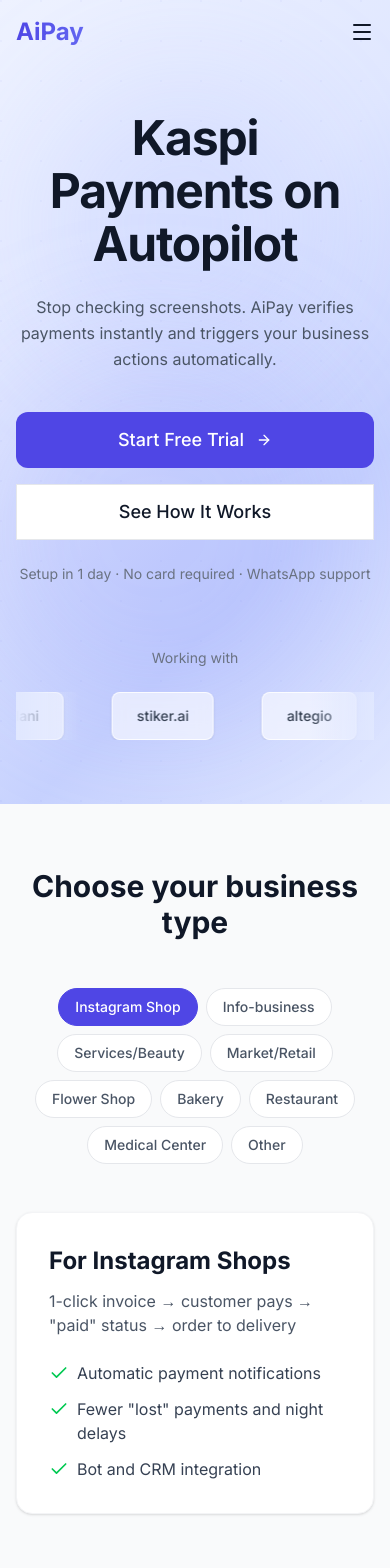
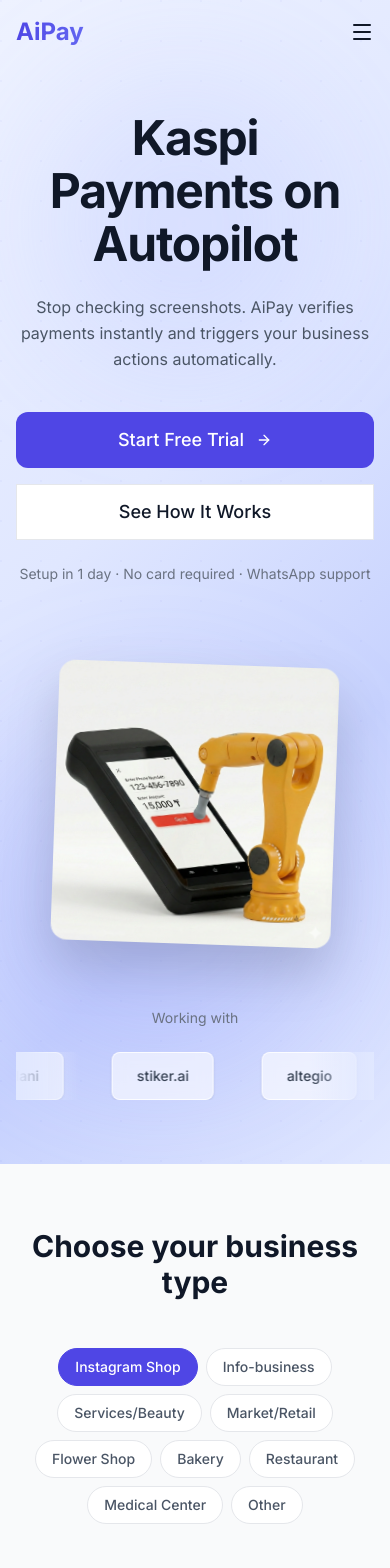
Before and after one commit to PayLab-Team/aipay-landing, a Next.js app: page /en in a window 390 px wide. Shown: the top 1568 px of the page. Built offline with nearby package versions, Linux system fonts and the light colour scheme.

Commit message:
fix sizes

```diff
--- a/src/components/sections/Hero.tsx
+++ b/src/components/sections/Hero.tsx
@@ -102,14 +102,14 @@
             initial={{ opacity: 0, x: 50 }}
             animate={{ opacity: 1, x: 0 }}
             transition={{ duration: 0.8, delay: 0.3 }}
-            className="hidden lg:flex justify-center lg:justify-end"
+            className="flex justify-center lg:justify-end mt-8 lg:mt-0"
           >
             <Image
               src="/images/robotic-manipulator-pos-terminal.webp"
               alt="AI-powered payment automation"
               width={600}
               height={600}
-              className="w-[500px] lg:w-[600px] h-auto transform rotate-2 drop-shadow-2xl rounded-2xl"
+              className="w-[280px] sm:w-[400px] lg:w-[600px] h-auto transform rotate-2 drop-shadow-2xl rounded-2xl"
               priority
             />
           </motion.div>
--- a/src/components/sections/Pricing.tsx
+++ b/src/components/sections/Pricing.tsx
@@ -80,7 +80,7 @@
                   <p className="text-gray-600 mb-6">{plan.description}</p>
 
                   <div className="flex items-baseline gap-1 mb-6">
-                    <span className="text-4xl font-bold text-gray-900">
+                    <span className="text-3xl sm:text-4xl font-bold text-gray-900 whitespace-nowrap">
                       {plan.price}
                     </span>
                     <span className="text-xl text-gray-700">{plan.currency}</span>
```
